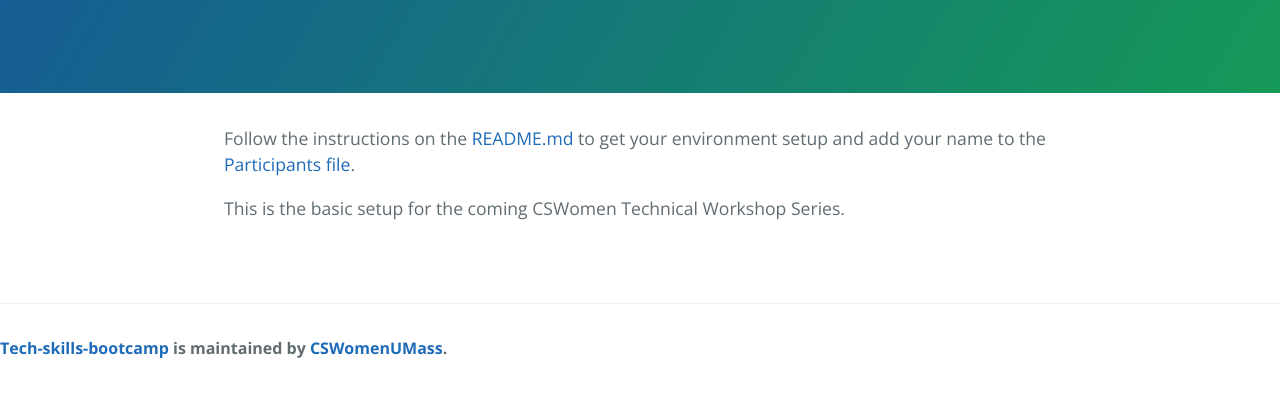
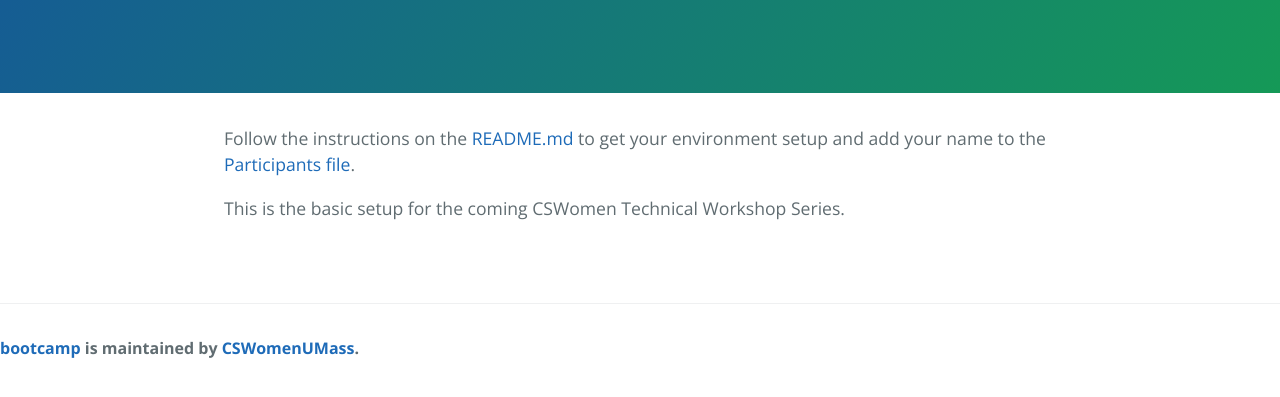
Before and after one commit to CSWomenUMass/bootcamp, a plain HTML site: page index.html in a window 1280 px wide. Shown: the part 213-610 px from the top of the page. Drawn offline with nearby package versions, Linux system fonts and the light colour scheme.

Commit message:
Update index.html
updated gh-pages to be consistent with the renamed repo

```diff
--- a/index.html
+++ b/index.html
@@ -18,13 +18,13 @@
     </section>
 
     <section class="main-content">
-      <p>Follow the instructions on the <a href="https://github.com/CSWomenUMass/tech-skills-bootcamp/blob/master/README.md">README.md</a> to get your environment setup and add your name to the <a href="https://github.com/CSWomenUMass/tech-skills-bootcamp/blob/master/participants.md">Participants file</a>.</p>
+      <p>Follow the instructions on the <a href="https://github.com/CSWomenUMass/bootcamp/blob/master/README.md">README.md</a> to get your environment setup and add your name to the <a href="https://github.com/CSWomenUMass/bootcamp/blob/master/participants.md">Participants file</a>.</p>
 
       <p>This is the basic setup for the coming CSWomen Technical Workshop Series.</p>
     </section>
 
     <footer class="site-footer">
-      <span class="site-footer-owner"><a href="https://github.com/CSWomenUMass/tech-skills-bootcamp">Tech-skills-bootcamp</a> is maintained by <a href="https://github.com/CSWomenUMass">CSWomenUMass</a>.</span>
+      <span class="site-footer-owner"><a href="https://github.com/CSWomenUMass/bootcamp">bootcamp</a> is maintained by <a href="https://github.com/CSWomenUMass">CSWomenUMass</a>.</span>
     </footer>
 
   </body>
```
